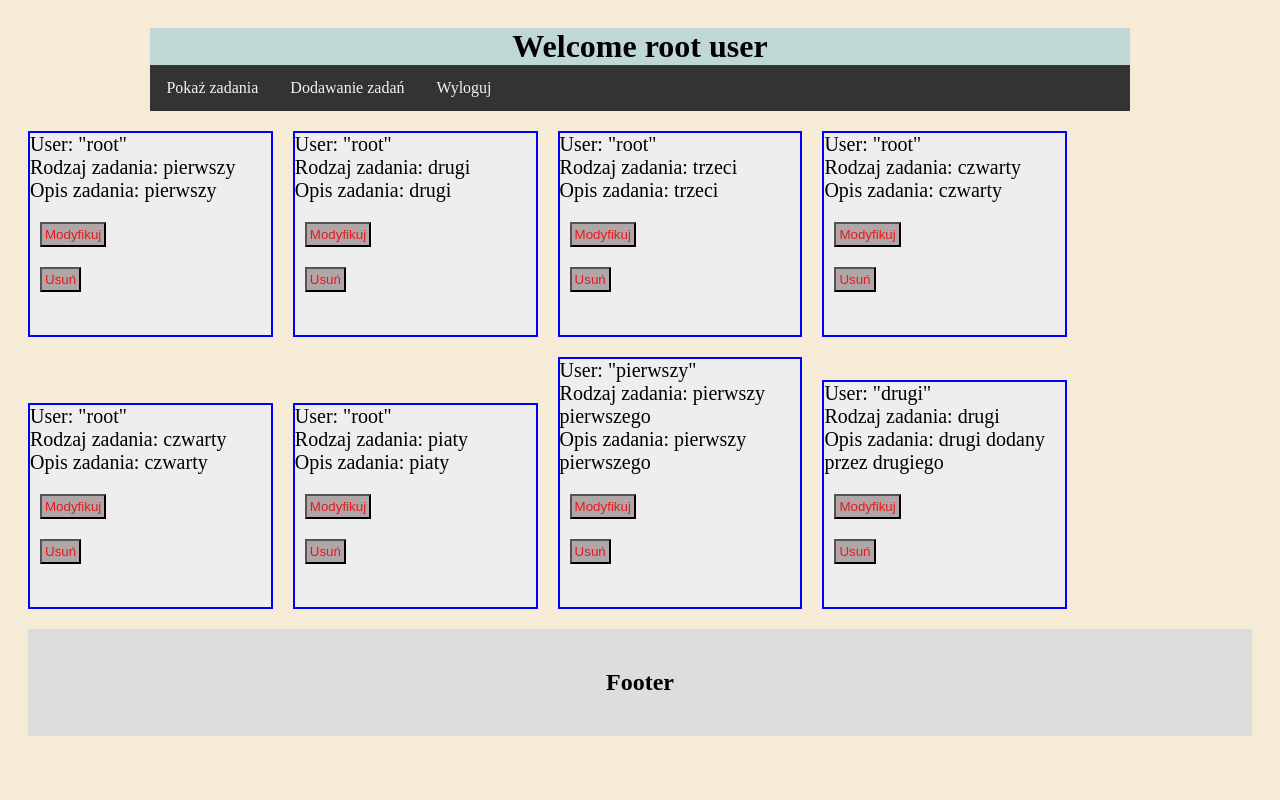
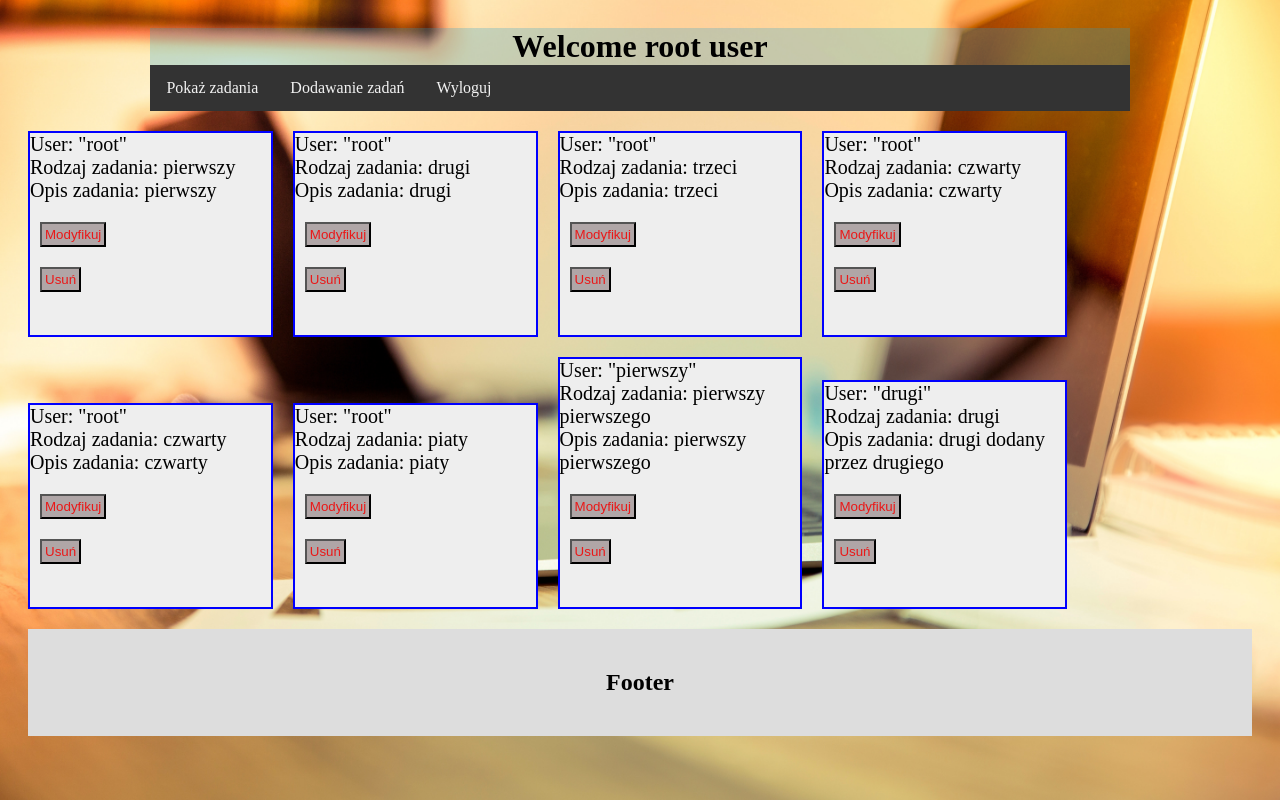
Before and after one commit to DarnoKzsip/phpzal, a PHP site: page /welcome.php in a window 1280 px wide. Run offline with PHP 8.4, Linux system fonts and the light colour scheme; a user stored in the database is signed in; data comes from the database, SQL or seed files in the repository.

Commit message:
11:17
Signed-off-by: Boldeusz <mnpower@poczta.onet.pl>

```diff
--- a/style.css
+++ b/style.css
@@ -112,6 +112,8 @@ min-width:200px; // Suppose you want minimum width of 1000px
   padding: 20px;
   resize: both;
   overflow: auto;
+  background: url(zdjecie1.jpg) no-repeat center fixed;
+  background-size: cover;
 }
 .column {
     display: inline-block;
```
Also changed, not shown: zdjecie1.jpg (added).
